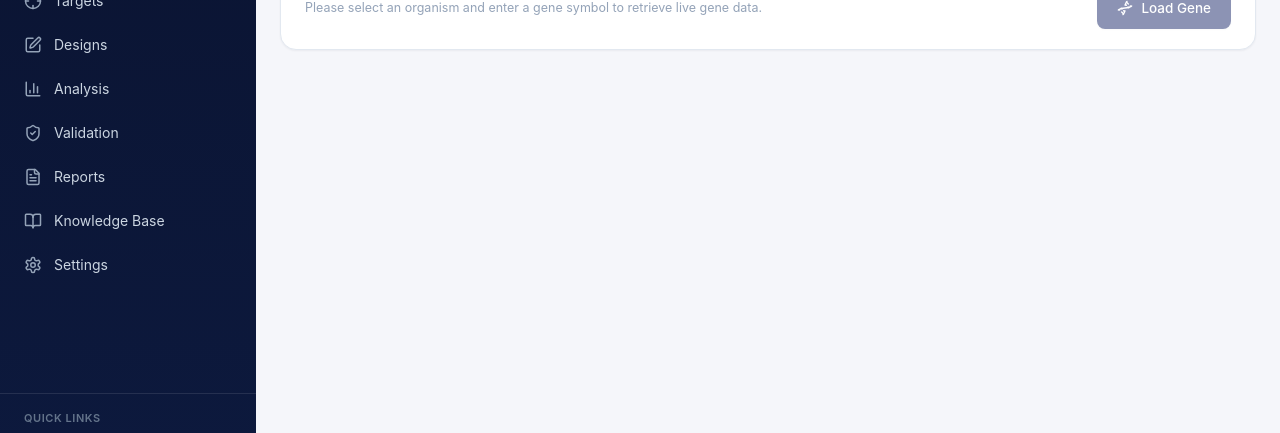
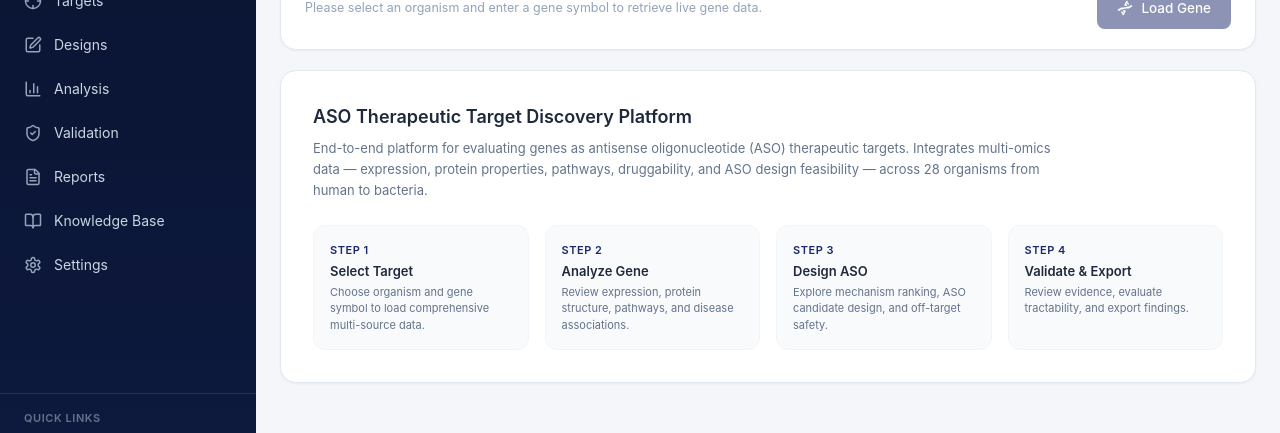
Before and after one commit to Harshini-Suresha/rna-therapeutics-ai, a Next.js app in the folder frontend/: page / in a window 1280 px wide. Shown: the part 244-677 px from the top of the page. Built offline with nearby package versions, Linux system fonts and the light colour scheme; no server answers.

Commit message:
Add welcome onboarding section with workflow steps below the gene input form

```diff
--- a/frontend/app/page.tsx
+++ b/frontend/app/page.tsx
@@ -277,6 +277,38 @@ export default function NewProjectPage() {
               {error}
             </div>
           )}
+          {!gene && !loading && (
+            <div className="rounded-2xl border border-slate-200 bg-white p-8 shadow-card">
+              <h2 className="text-[18px] font-semibold text-slate-800 mb-2">ASO Therapeutic Target Discovery Platform</h2>
+              <p className="text-[13px] text-slate-500 mb-6 leading-relaxed max-w-3xl">
+                End-to-end platform for evaluating genes as antisense oligonucleotide (ASO) therapeutic targets.
+                Integrates multi-omics data — expression, protein properties, pathways, druggability, and ASO
+                design feasibility — across 28 organisms from human to bacteria.
+              </p>
+              <div className="grid grid-cols-1 gap-4 md:grid-cols-4">
+                <div className="rounded-xl border border-slate-100 bg-slate-50 p-4">
+                  <p className="text-[11px] font-semibold uppercase tracking-wider text-brand mb-1">Step 1</p>
+                  <p className="text-[13px] font-semibold text-slate-800">Select Target</p>
+                  <p className="text-[11px] text-slate-500 mt-0.5">Choose organism and gene symbol to load comprehensive multi-source data.</p>
+                </div>
+                <div className="rounded-xl border border-slate-100 bg-slate-50 p-4">
+                  <p className="text-[11px] font-semibold uppercase tracking-wider text-brand mb-1">Step 2</p>
+                  <p className="text-[13px] font-semibold text-slate-800">Analyze Gene</p>
+                  <p className="text-[11px] text-slate-500 mt-0.5">Review expression, protein structure, pathways, and disease associations.</p>
+                </div>
+                <div className="rounded-xl border border-slate-100 bg-slate-50 p-4">
+                  <p className="text-[11px] font-semibold uppercase tracking-wider text-brand mb-1">Step 3</p>
+                  <p className="text-[13px] font-semibold text-slate-800">Design ASO</p>
+                  <p className="text-[11px] text-slate-500 mt-0.5">Explore mechanism ranking, ASO candidate design, and off-target safety.</p>
+                </div>
+                <div className="rounded-xl border border-slate-100 bg-slate-50 p-4">
+                  <p className="text-[11px] font-semibold uppercase tracking-wider text-brand mb-1">Step 4</p>
+                  <p className="text-[13px] font-semibold text-slate-800">Validate & Export</p>
+                  <p className="text-[11px] text-slate-500 mt-0.5">Review evidence, evaluate tractability, and export findings.</p>
+                </div>
+              </div>
+            </div>
+          )}
           {gene && (
             <>
               <GeneOverviewCard gene={gene} onRefresh={handleLoadGene} />
```
Also changed, not shown: 1 other file (tests, documents, lock files or other folders).
